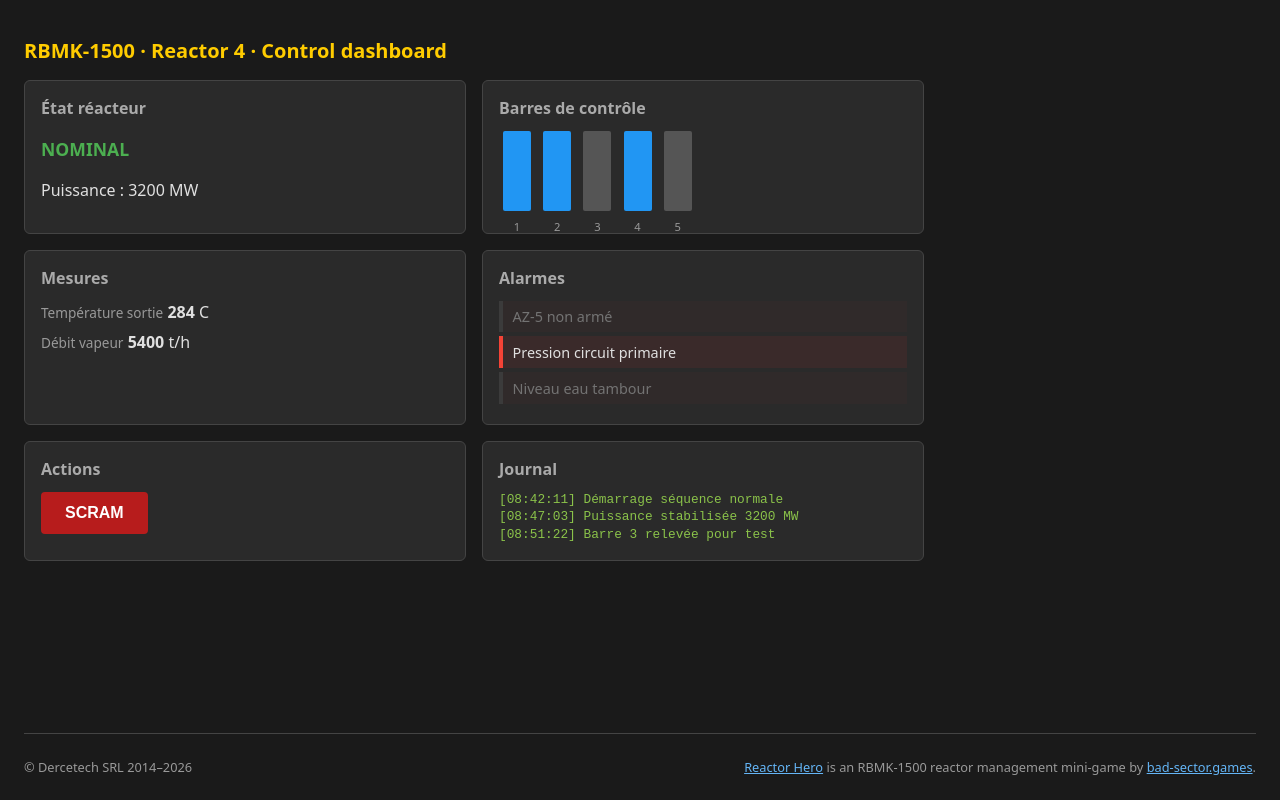
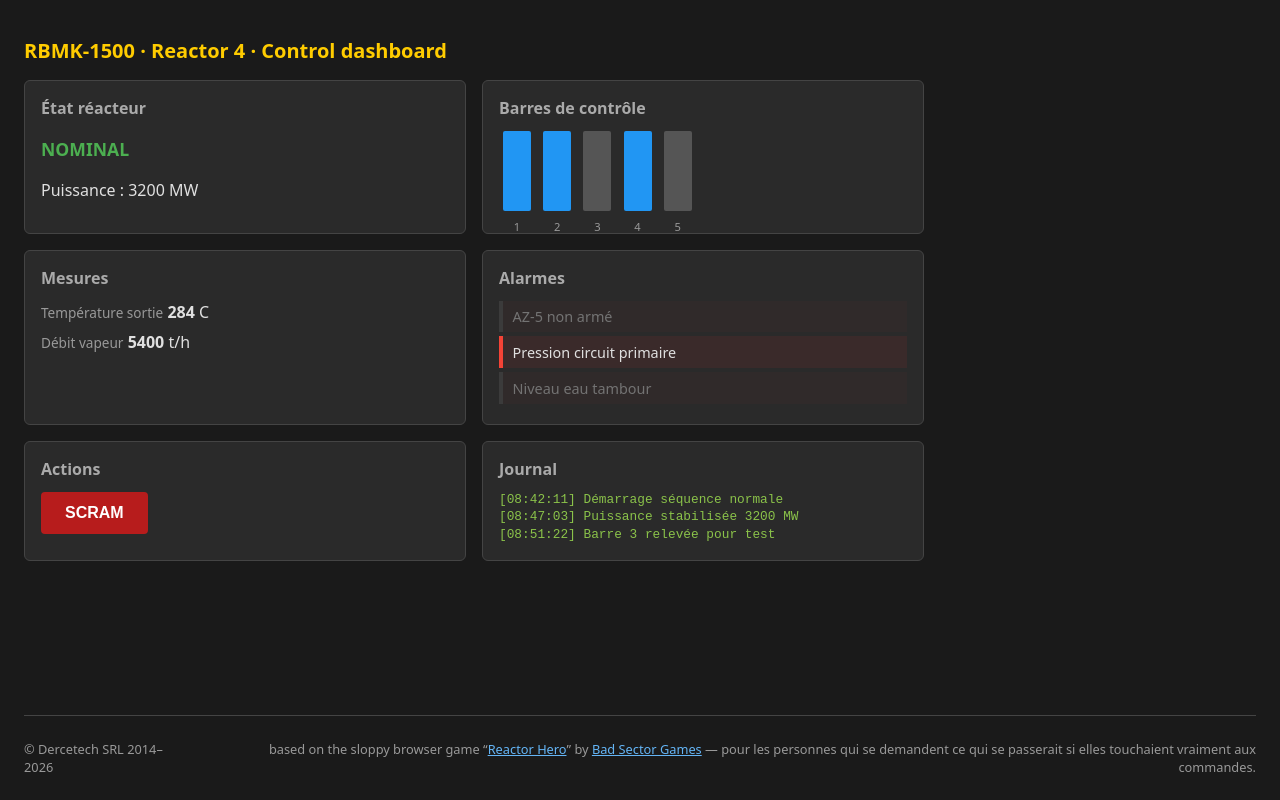
Before and after one commit to Dercetech/intro-to-js-6-days, a plain HTML site: page www/day-3/s1_selecting-solved/index.html in a window 1280 px wide. Drawn offline with Linux system fonts and the light colour scheme.

Commit message:
day 3 - refine reactor hero footer

```diff
--- a/www/day-3/s1_selecting-solved/index.html
+++ b/www/day-3/s1_selecting-solved/index.html
@@ -84,7 +84,7 @@ h1 { font-size: 1.25rem; margin-bottom: 1rem; color: #ffcc00; }
   </div>
   <footer class="site-footer">
     <p>© Dercetech SRL 2014–2026</p>
-    <p><a href="https://bad-sector.games/webgames/reactor-hero/?lang=en" target="_blank" rel="noopener">Reactor Hero</a> is an RBMK-1500 reactor management mini-game by <a href="https://bad-sector.games/" target="_blank" rel="noopener">bad-sector.games</a>.</p>
+    <p>based on the sloppy browser game “<a href="https://bad-sector.games/webgames/reactor-hero/?lang=en" target="_blank" rel="noopener">Reactor Hero</a>” by <a href="https://bad-sector.games/" target="_blank" rel="noopener">Bad Sector Games</a> — pour les personnes qui se demandent ce qui se passerait si elles touchaient vraiment aux commandes.</p>
   </footer>
   <script src="scripts.js"></script>
 </body>
```
Also changed, not shown: www/day-3/s1_selecting/index.html (+1 -1 lines).
